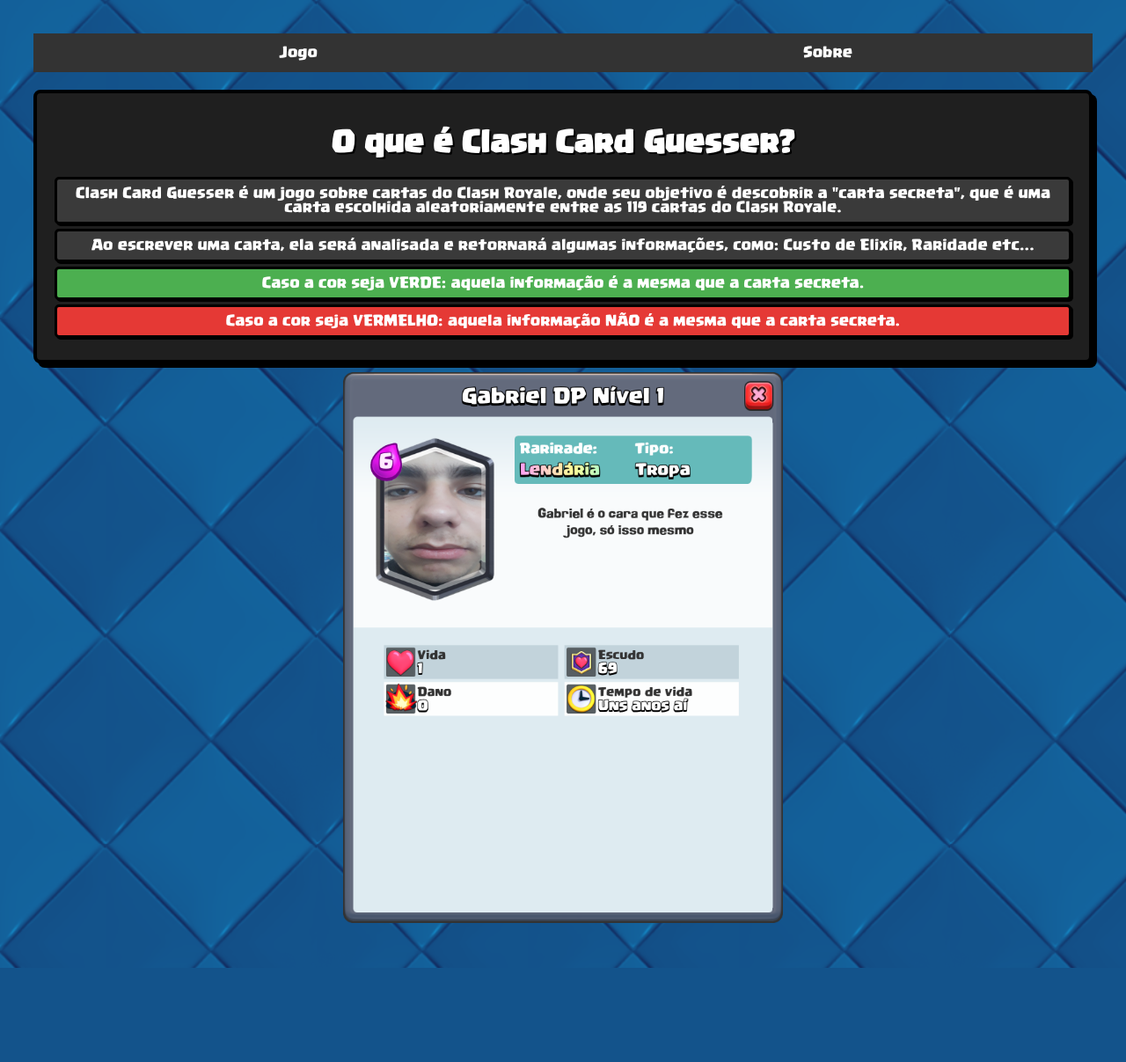
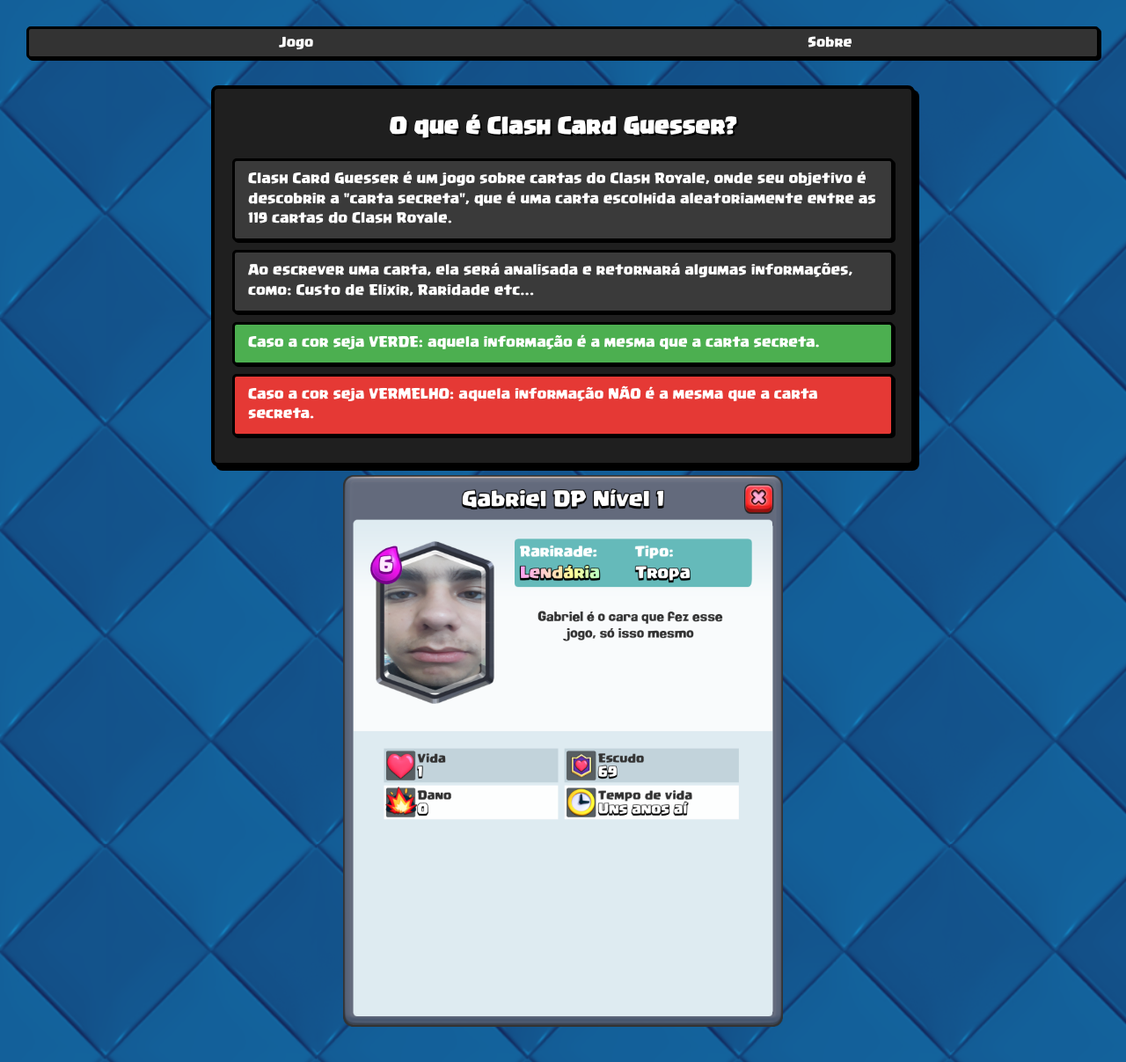
Before and after one commit to Gabriel-D-P/ClashCardsGuesser, a PHP site: page /sobre.html in a window 1280 px wide. Shown: the whole page at 88% size. Before the commit the page ends 1100 px from the top, so only its background shows below. Run offline with PHP 8.4, Linux system fonts and the light colour scheme.

Commit message:
melhora css
Co-authored-by: Copilot <copilot@github.com>

```diff
--- a/index.html
+++ b/index.html
@@ -2,6 +2,7 @@
 <html lang="pt-br">
 <head>
     <meta charset="UTF-8">
+    <meta name="viewport" content="width=device-width, initial-scale=1.0">
     <title>Adivinhe a Carta - Clash Royale</title>
     <link rel="stylesheet" href="style.css">
 </head>
--- a/sobre.html
+++ b/sobre.html
@@ -1,10 +1,13 @@
 <!DOCTYPE html>
 <html lang="pt-br">
+
 <head>
     <meta charset="UTF-8">
+    <meta name="viewport" content="width=device-width, initial-scale=1.0">
     <title>Adivinhe a Carta - Clash Royale</title>
     <link rel="stylesheet" href="style.css">
 </head>
+
 <body>
 
     <div class="navbar">
@@ -12,16 +15,20 @@
         <a href="sobre.html">Sobre</a>
     </div>
 
-<div class='resultado'>
+    <div class='resultado_sobre'>
         <h1>O que é Clash Card Guesser?</h1>
-    <p>Clash Card Guesser é um jogo sobre cartas do Clash Royale, onde seu objetivo é descobrir a "carta secreta", que é uma carta escolhida aleatoriamente entre as 119 cartas do Clash Royale.</p>
-    <p>Ao escrever uma carta, ela será analisada e retornará algumas informações, como: Custo de Elixir, Raridade etc...</p>
+        <p>Clash Card Guesser é um jogo sobre cartas do Clash Royale, onde seu objetivo é descobrir a "carta secreta",
+            que é uma carta escolhida aleatoriamente entre as 119 cartas do Clash Royale.</p>
+        <p>Ao escrever uma carta, ela será analisada e retornará algumas informações, como: Custo de Elixir, Raridade
+            etc...</p>
         <p class='correct'>Caso a cor seja VERDE: aquela informação é a mesma que a carta secreta.</p>
         <p class='incorrect'>Caso a cor seja VERMELHO: aquela informação NÃO é a mesma que a carta secreta.</p>
     </div>
 
     <br>
-<img src='assets/imagens/CartaGabriel.png' alt='Eu' style='width:500px; margin: 10px;'>
+    <img src='assets/imagens/CartaGabriel.png' alt='Eu'
+        style='width: 100%; max-width: 500px; height: auto; margin: 10px auto; display: block;'>
 
 </body>
+
 </html>
--- a/style.css
+++ b/style.css
@@ -1,14 +1,10 @@
+* {
+    box-sizing: border-box;
+}
+
 @font-face {
     font-family: 'Clash';
     src: url('assets/Clash_Regular.otf') format('opentype');
-}
-
-.resultado .correct {
-    background-color: #4caf50;
-}
-
-.resultado .incorrect {
-    background-color: #e53935;
 }
 
 body {
@@ -17,30 +13,177 @@ body {
     background-repeat: repeat;
     color: white;
     text-align: center;
-    padding: 30px;
+    padding: 15px;
+    margin: 0;
+    overflow-x: hidden;
 }
 
 h1 {
     text-shadow: 2px 2px #000;
+    font-size: 1.4rem;
+    margin: 10px 0;
+    line-height: 1.2;
 }
 
-input[type="text"], input[type="submit"], button {
-    padding: 10px;
-    margin: 5px;
-    width: 250px;
+.navbar {
+    display: flex;
+    flex-wrap: wrap;
+    background-color: #333;
+    border: 3px solid #000;
+    border-radius: 5px;
+    box-shadow: 2px 2px #000;
+    margin-bottom: 10px;
+    overflow: hidden;
+    width: 100%;
+}
+
+.navbar a {
+    flex: 1;
+    color: white;
+    text-align: center;
+    padding: 8px 10px;
+    text-decoration: none;
+    transition: background-color 0.3s;
+    font-size: 0.9rem;
+    min-width: 100px;
+}
+
+.navbar a:hover {
+    background-color: #575757;
+}
+
+#form-container {
+    display: flex;
+    flex-direction: column;
+    align-items: center;
+    width: 100%;
+}
+
+#jogo-form {
+    width: 100%;
+    max-width: 400px;
+    /* Limita a largura em telas grandes, usa 100% nas pequenas */
+}
+
+input[type="text"],
+input[type="submit"],
+button {
+    padding: 6px 10px;
+    margin: 3px 0;
+    width: 100%;
+    max-width: 320px;
     cursor: pointer;
     border: 3px solid #222;
+    border-radius: 5px;
     background-color: #88c0d0;
     color: #000;
     font-family: 'Clash', sans-serif;
+    font-size: 1rem;
     box-shadow: 3px 3px #000;
+    transition: background-color 0.2s, transform 0.1s;
 }
 
-input[type="submit"]:hover, button:hover {
+input[type="submit"]:hover,
+button:hover {
     background-color: #a3d5e0;
 }
 
+input[type="submit"]:active,
+button:active {
+    transform: translate(2px, 2px);
+    box-shadow: 1px 1px #000;
+}
+
+#resultado-container {
+    display: flex;
+    flex-direction: column;
+    align-items: center;
+    width: 100%;
+}
+
 .resultado {
+    display: flex;
+    flex-direction: column;
+    align-items: center;
+    background-color: rgb(31, 31, 31);
+    border: 4px solid #000;
+    border-radius: 8px;
+    padding: 6px 10px;
+    box-shadow: 5px 5px #000;
+    margin-top: 15px;
+    width: 100%;
+    max-width: 380px;
+}
+
+.resultado h2 {
+    font-size: 1.1rem;
+    margin-top: 0;
+    margin-bottom: 5px;
+}
+
+.resultado img {
+    max-width: 100%;
+    height: auto;
+}
+
+.resultado p {
+    width: 100%;
+    display: flex;
+    align-items: center;
+    flex-wrap: wrap;
+    background-color: #3a3a3a;
+    border: 3px solid #000;
+    border-radius: 5px;
+    padding: 6px 10px;
+    margin: 3px 0;
+    color: white;
+    box-shadow: 2px 2px #000;
+    font-size: 0.9rem;
+    line-height: 1.4;
+    text-align: left;
+}
+
+.resultado p strong {
+    display: inline-flex;
+    align-items: center;
+    margin-right: 5px;
+    color: #fff;
+}
+
+.resultado p strong img {
+    margin-right: 6px;
+    width: 20px !important;
+}
+
+.resultado p.correct,
+.resultado .correct {
+    background-color: #4caf50;
+}
+
+.resultado p.incorrect,
+.resultado .incorrect {
+    background-color: #e53935;
+}
+
+@media (min-width: 600px) {
+    body {
+        padding: 30px;
+    }
+
+    h1 {
+        font-size: 2.2rem;
+    }
+
+    .resultado {
+        padding: 20px;
+    }
+
+    .resultado p {
+        font-size: 1rem;
+    }
+}
+
+.resultado_sobre {
     display: inline-block;
     background-color: rgb(31, 31, 31);
     border: 4px solid #000;
@@ -48,51 +191,36 @@ input[type="submit"]:hover, button:hover {
     padding: 20px;
     box-shadow: 5px 5px #000;
     margin-top: 20px;
+    text-align: left;
+    max-width: 800px;
+    margin-left: auto;
+    margin-right: auto;
 }
 
-.resultado p {
+.resultado_sobre p {
     background-color: #3a3a3a;
     border: 3px solid #000;
     border-radius: 5px;
-    padding: 8px;
-    margin: 5px 0;
+    padding: 10px 15px;
+    margin: 10px 0;
     color: white;
     box-shadow: 2px 2px #000;
+    font-size: 0.95rem;
+    line-height: 1.5;
 }
 
-.mensagem {
-    background-color: #3a3a3a;
-    border: 3px solid #000;
-    border-radius: 5px;
-    padding: 8px;
-    margin: 5px 0;
-    color: white;
-    box-shadow: 2px 2px #000;
+.resultado_sobre .correct {
+    background-color: #4caf50;
+    border-color: #000;
 }
 
-.header {
-    background-color: #333;
-    border: 3px solid #000;
-    padding: 10px;
-    border-radius: 5px;
-    box-shadow: 2px 2px #000;
-    margin-bottom: 10px;
+.resultado_sobre .incorrect {
+    background-color: #e53935;
+    border-color: #000;
 }
 
-.navbar {
-    display: flex;
-    background-color: #333;
+.resultado_sobre h1 {
+    font-size: 1.5rem;
+    margin-bottom: 20px;
+    text-align: center;
 }
-
-.navbar a {
-    flex: 1;
-    color: white;
-    text-align: center;
-    padding: 14px 0;
-    text-decoration: none;
-    transition: background-color 0.3s;
-}
-
-.navbar a:hover {
-    background-color: #575757;
-}
```
Lines whose indentation alone changed are shown as unchanged.
